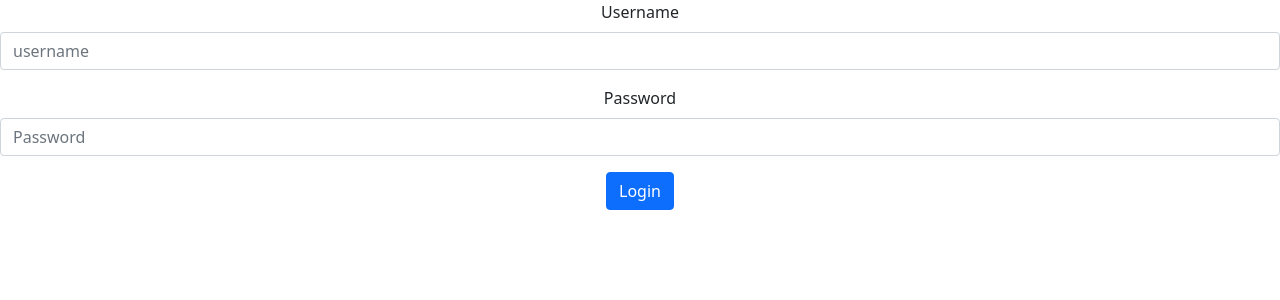
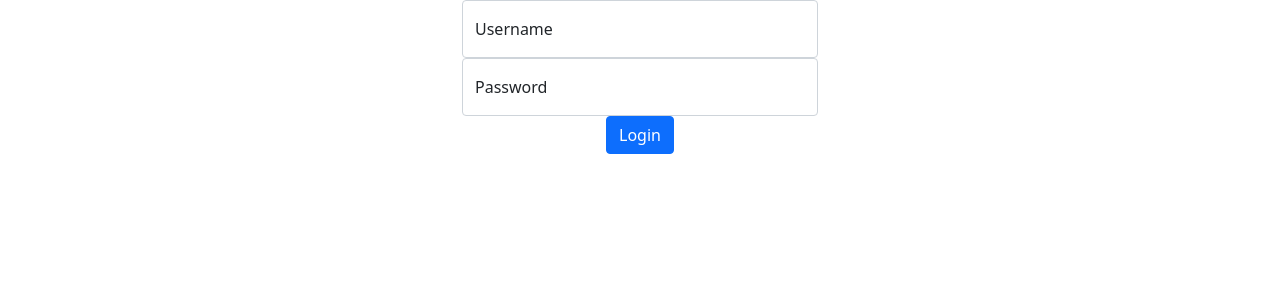
Before and after one commit to aliraad79/web-hw3, a React (Create React App) app in the folder frontend/: page / in a window 1280 px wide. Shown: the top 300 px of the page. Built offline with nearby package versions, Linux system fonts and the light colour scheme.

Commit message:
Add ui to login form

```diff
--- a/frontend/src/components/Login.js
+++ b/frontend/src/components/Login.js
@@ -1,6 +1,14 @@
-import { Form, Button, Modal } from "react-bootstrap";
+import {
+  Form,
+  Button,
+  Modal,
+  FloatingLabel,
+  Container,
+  Row,
+  Col,
+} from "react-bootstrap";
 import { useState } from "react";
-import {  useNavigate } from "react-router-dom";
+import { useNavigate } from "react-router-dom";
 import BASE_SERVER_URL from "../consts";
 
 const Login = () => {
@@ -25,7 +33,6 @@ const Login = () => {
           return response.json();
         } else {
           setShowModalError(true);
-          console.log("User not found");
         }
       })
       .then((response) => {
@@ -35,10 +42,12 @@ const Login = () => {
   };
 
   return (
-    <center>
+    <Container>
+      <Row>
+        <Col></Col>
+        <Col>
           <Form onSubmit={login_user}>
-        <Form.Group className="mb-3" controlId="formBasicUsername">
-          <Form.Label>Username</Form.Label>
+            <FloatingLabel label="Username">
               <Form.Control
                 type="username"
                 placeholder="username"
@@ -46,10 +55,9 @@ const Login = () => {
                   setUsername(e.target.value);
                 }}
               />
-        </Form.Group>
+            </FloatingLabel>
 
-        <Form.Group className="mb-3" controlId="formBasicPassword">
-          <Form.Label>Password</Form.Label>
+            <FloatingLabel label="Password">
               <Form.Control
                 type="password"
                 placeholder="Password"
@@ -57,12 +65,16 @@ const Login = () => {
                   setPassword(e.target.value);
                 }}
               />
-        </Form.Group>
+            </FloatingLabel>
+            <center>
               <Button variant="primary" type="submit">
                 Login
               </Button>
+            </center>
           </Form>
-
+        </Col>
+        <Col></Col>
+      </Row>
       <Modal show={showModalError} onHide={handleClose}>
         <Modal.Header closeButton>
           <Modal.Title>Login Error</Modal.Title>
@@ -74,7 +86,7 @@ const Login = () => {
           </Button>
         </Modal.Footer>
       </Modal>
-    </center>
+    </Container>
   );
 };
 
```
Lines whose indentation alone changed are shown as unchanged.
